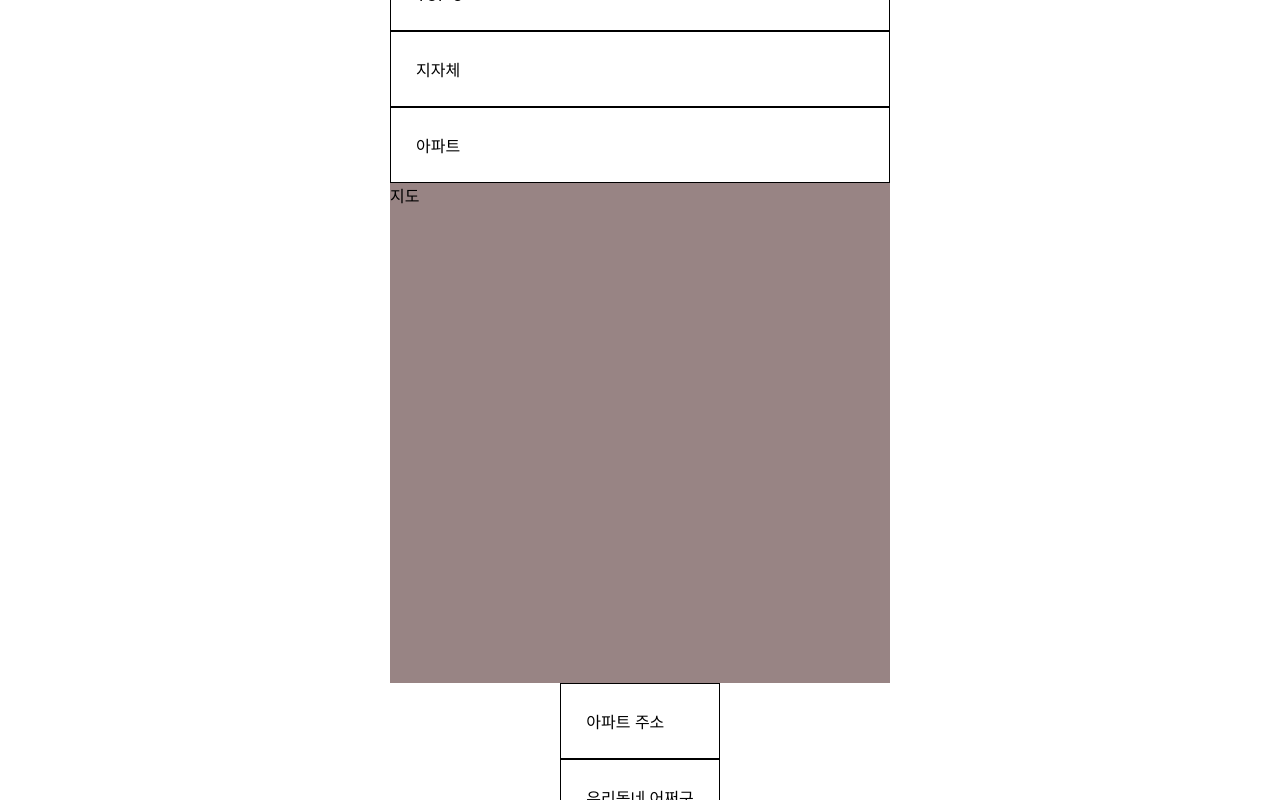
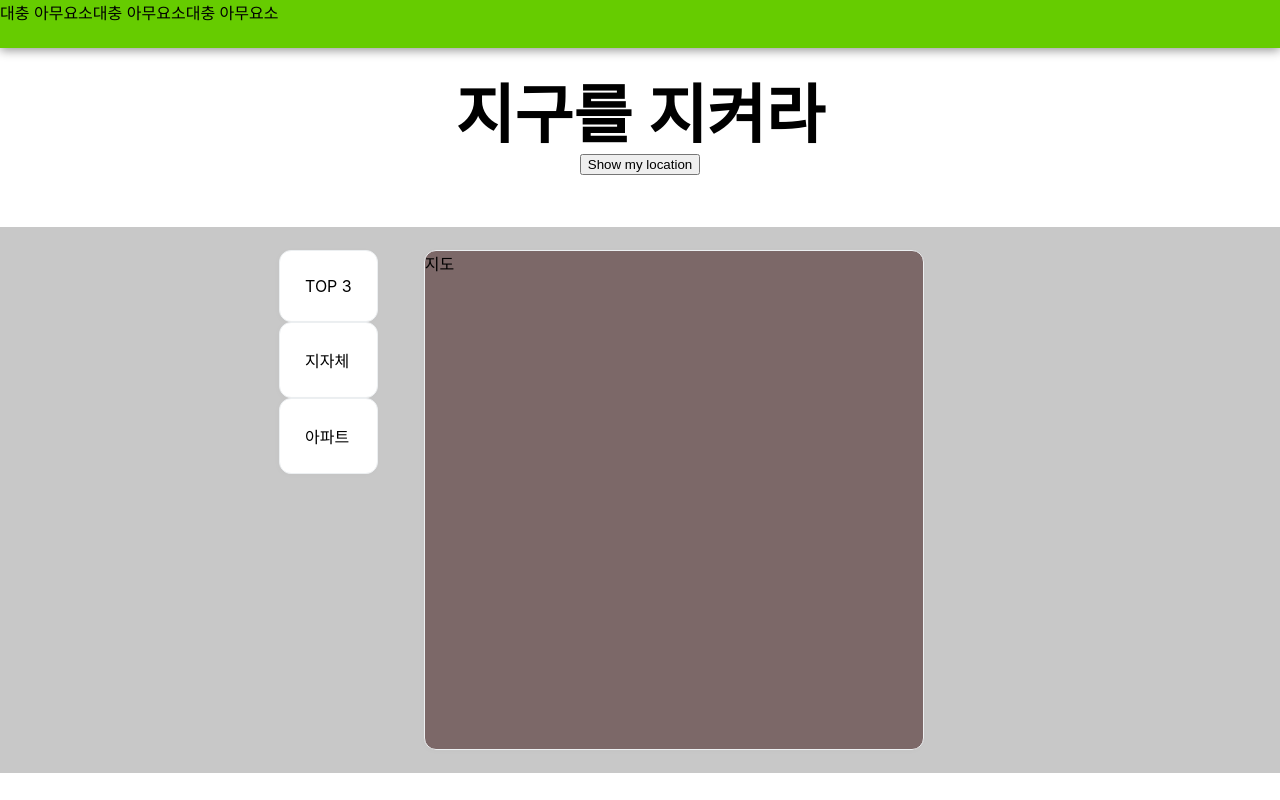
Before and after one commit to swm-hackathon-29/save-the-earth, a Next.js app: page / in a window 1280 px wide. Shown: the top 800 px of the page. Built offline with nearby package versions, Linux system fonts and the light colour scheme.

Commit message:
Update Home.module.css

```diff
--- a/styles/Home.module.css
+++ b/styles/Home.module.css
@@ -1,15 +1,17 @@
+@import url('https://fonts.googleapis.com/css2?family=Roboto&display=swap');
+
 .container {
   min-height: 100vh;
-  padding: 0 0.5rem;
-  display: flex;
+  /*display: flex;*/
   flex-direction: column;
   justify-content: center;
   align-items: center;
   height: 100vh;
+
 }
 
 .main {
-  padding: 5rem 0;
+  padding: 2rem 0;
   flex: 1;
   display: flex;
   flex-direction: column;
@@ -48,6 +50,7 @@
   margin: 0;
   line-height: 1.15;
   font-size: 4rem;
+  font-family: 'Roboto', sans-serif;
 }
 
 .title,
@@ -120,24 +123,57 @@
   }
 }
 
+.section {
+  background-color: rgb(200, 200, 200);
+  width: 100%;
+}
+
+.cont {
+  display: flex;
+  margin: 0 20%;
+}
+
 .map {
   width: 500px;
   height: 500px;
+  margin: 3%;
+
   background-color: rgba(50, 10, 10, 0.5);
+  border-radius: 0.75rem;
+  border: 0.0625rem solid rgb(236, 239, 241);
+  box-shadow: rgb(0 0 0 / 2%) -0.0625rem 0.0625rem 0.375rem;
 }
 
-.sideBarLeft {
-  margin: 5% ;
-  position: fixed;
-  left: 0;
-}
-.sideBarRight {
-  margin: 5%;
-  position: fixed;
-  right: 0;
+.topRank {
+  margin: 3%;
 }
 
-.c {
-  border: solid 1px;
+.topRank .c {
+  border-radius: 0.75rem;
+  border: 0.0625rem solid rgb(236, 239, 241);
+  box-shadow: rgb(0 0 0 / 2%) -0.0625rem 0.0625rem 0.375rem;
   padding: 25px;
+
+  background-color: rgb(255, 255, 255);
 }
+
+.haederInner {
+  width: 100%;
+  height: 6%;
+  top: 0;
+  background-color: #6c0;
+  box-shadow: 0 2px 10px #8f8f8f;
+}
+
+.box {
+  width: 100%;
+  padding: 5% 20%;
+}
+.box .c {
+  border-radius: 0.75rem;
+  border: 0.0625rem solid rgb(236, 239, 241);
+  box-shadow: rgb(0 0 0 / 2%) -0.0625rem 0.0625rem 0.375rem;
+  padding: 25px;
+
+  background-color: rgb(255, 255, 255);
+}
```
